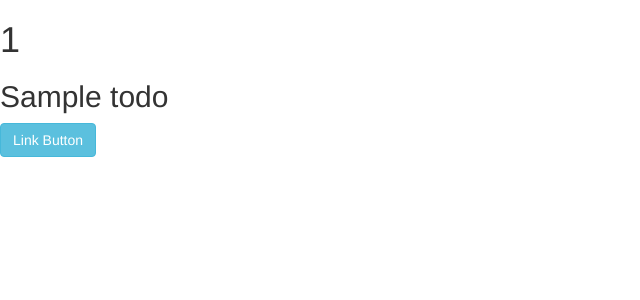
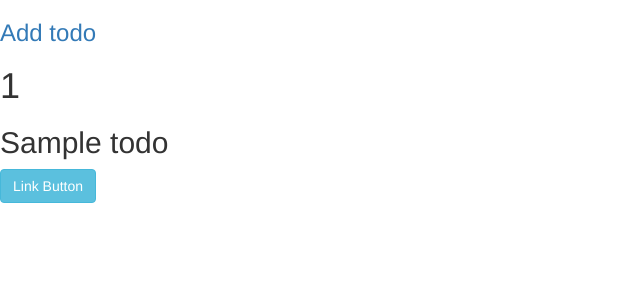
Before and after one commit to LittleTheFu/todo, a Flask app: page /todos in a window 1280 px wide. Shown: the top 300 px of the page, without its empty margins (0-640 px from the left). Run offline with Flask 2, Linux system fonts and the light colour scheme; tables that the repository leaves empty hold one stand-in row (values such as "Sample post"); some libraries are stand-ins or nearby versions.

Commit message:
add a link to add_page

```diff
--- a/app/templates/todo.html
+++ b/app/templates/todo.html
@@ -6,6 +6,10 @@
 {% endblock %}
 
 {% block content %}
+<a href="{{ url_for('.add') }}">
+  <h3>Add todo</h3>
+</a>
+
 <ul class="list-group">
   {% for todo in todos %}
     <h1>{{ todo.id }}</h1>
```
